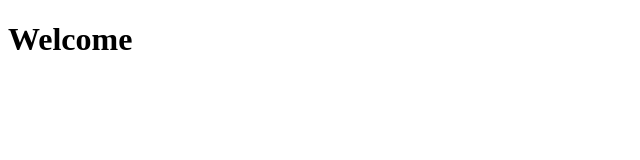
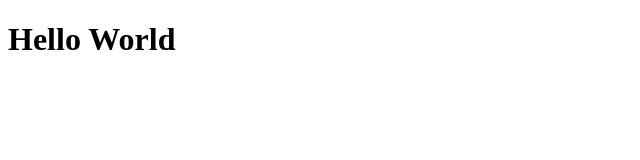
Before and after one commit to shayber79/class_example_git, a plain HTML site: page index.html in a window 1280 px wide. Shown: the whole page, without its empty margins (0-640 px from the left). Drawn offline with Linux system fonts and the light colour scheme.

Commit message:
H1 Changed to Hello World

```diff
--- a/index.html
+++ b/index.html
@@ -7,6 +7,6 @@
     <title>Document</title>
 </head>
 <body>
-   <h1>Welcome</h1>
+   <h1>Hello World</h1>
 </body>
 </html>
```
